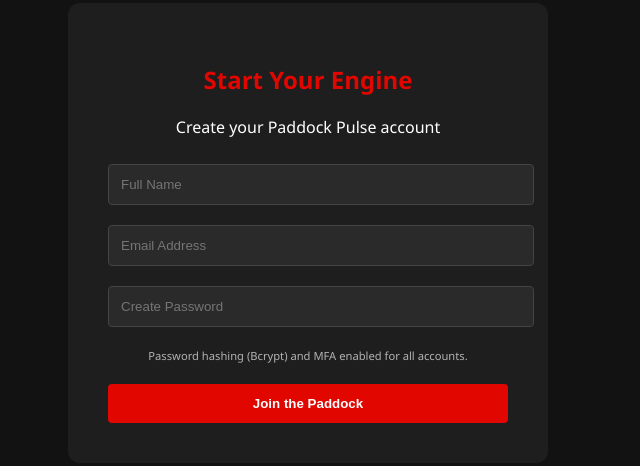
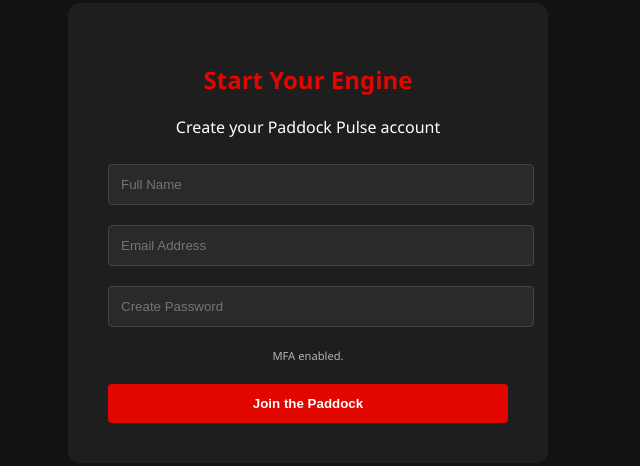
Before and after one commit to iffycoin972-coder/frontend-f1, a website: page public/register.html in a window 1280 px wide. Shown: the part 97-563 px from the top of the page, without its empty margins (332-972 px from the left). Drawn offline with Linux system fonts and the light colour scheme.

Commit message:
update milestone 1

```diff
--- a/public/register.html
+++ b/public/register.html
@@ -12,7 +12,7 @@
             <input type="text" placeholder="Full Name" required>
             <input type="email" placeholder="Email Address" required>
             <input type="password" placeholder="Create Password" required>
-            <p style="color: var(--text-dim); font-size: 0.7rem;">Password hashing (Bcrypt) and MFA enabled for all accounts.</p>
+            <p style="color: var(--text-dim); font-size: 0.7rem;">MFA enabled.</p>
             <button type="submit">Join the Paddock</button>
         </form>
     </div>
```
